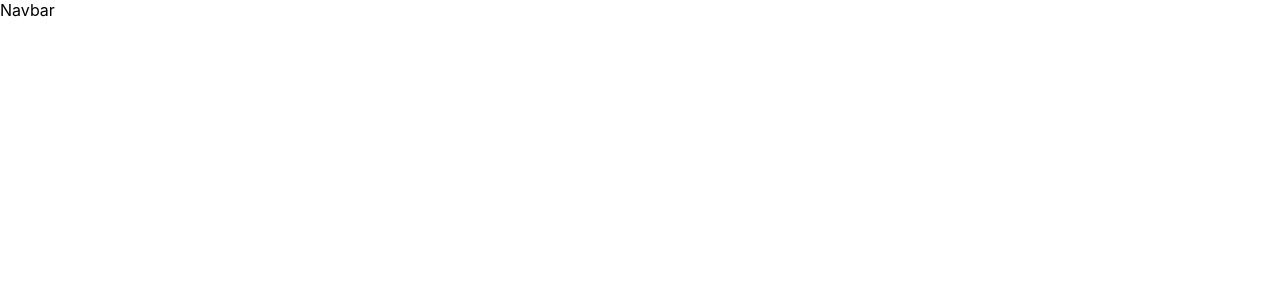
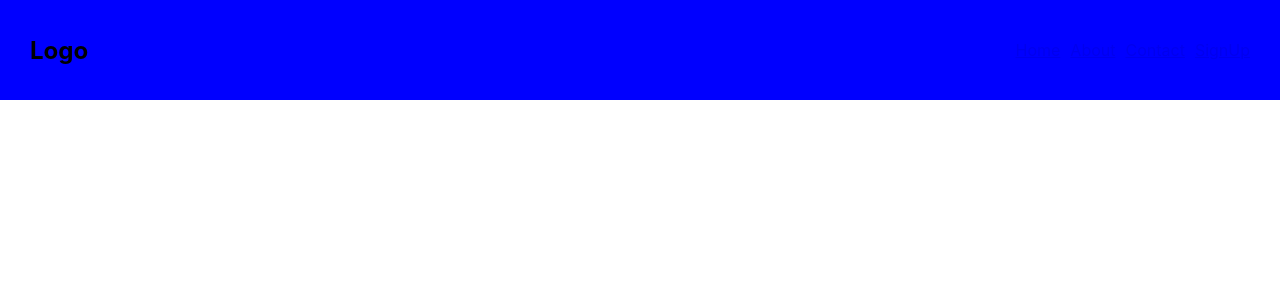
Before and after one commit to NAVEED476/30-days-react, a React (Create React App) app: page / in a window 1280 px wide. Shown: the top 300 px of the page. Built offline with nearby package versions, Linux system fonts and the light colour scheme.

Commit message:
react routr-dom v6 initialized

```diff
--- a/package.json
+++ b/package.json
@@ -8,6 +8,7 @@
     "@testing-library/user-event": "^13.5.0",
     "react": "^18.2.0",
     "react-dom": "^18.2.0",
+    "react-router-dom": "^6.22.0",
     "react-scripts": "5.0.1",
     "web-vitals": "^2.1.4"
   },
--- a/src/30 days/Day 1/Navbar.jsx
+++ b/src/30 days/Day 1/Navbar.jsx
@@ -1,9 +1,22 @@
 // creating a responsive navbar
 import React from 'react'
-
+import "./navbar.css";
+import {Link} from "react-router-dom";
 const Navbar = () => {
   return (
-    <div>Navbar</div>
+    <nav className='navbar-cont'>
+      <div className='logo'>
+        <h1>Logo</h1>
+      </div>
+      <div className='links'>
+        <ul>
+          <Link to="/home"><li>Home</li></Link>
+          <Link to="/about"> <li>About</li></Link>
+          <Link to="/contact"><li>Contact</li></Link>
+          <Link to="/signup"><li>SignUp</li></Link>
+        </ul>
+      </div>
+    </nav>
   )
 }
 
--- /dev/null
+++ b/src/30 days/Day 1/components/About.jsx
@@ -0,0 +1,9 @@
+import React from 'react'
+
+const About = () => {
+  return (
+    <div>About</div>
+  )
+}
+
+export default About
--- /dev/null
+++ b/src/30 days/Day 1/components/Contact.jsx
@@ -0,0 +1,10 @@
+import React from 'react'
+
+const Contact = () => {
+  console.log("contact")
+  return (
+    <div>Contact</div>
+  )
+}
+
+export default Contact
--- /dev/null
+++ b/src/30 days/Day 1/components/Home.jsx
@@ -0,0 +1,10 @@
+import React from 'react'
+
+const Home = () => {
+  console.log("home")
+  return (
+    <div>Home</div>
+  )
+}
+
+export default Home
--- /dev/null
+++ b/src/30 days/Day 1/components/NavbarRoutes.jsx
@@ -0,0 +1,43 @@
+import React from 'react'
+import {Link, createBrowserRouter, RouterProvider} from "react-router-dom";
+import About from './About';
+import Contact from "./Contact";
+import Signup from "./Signup";
+import Home from "./Home";
+import Navbar from '../Navbar';
+const NavbarRoutes = () => {
+
+    const routes = createBrowserRouter([
+
+        {
+            path:"/",
+            element:<Navbar/>,
+            children:[
+                {
+                    path:"/home",
+                    element:<Home/>
+                },
+                {
+                    path:"/about",
+                    element:<About/>
+                },
+                {
+                    path:"/contact",
+                    element:<Contact/>
+                },
+                {
+                    path:"/signup",
+                    element:<Signup/>
+                }
+            ]
+        },
+
+    ])
+  return (
+    <div>
+        <RouterProvider router={routes}></RouterProvider>
+    </div>
+  )
+}
+
+export default NavbarRoutes;
--- /dev/null
+++ b/src/30 days/Day 1/components/Signup.jsx
@@ -0,0 +1,9 @@
+import React from 'react'
+
+const Signup = () => {
+  return (
+    <div>Signup</div>
+  )
+}
+
+export default Signup
--- /dev/null
+++ b/src/30 days/Day 1/navbar.css
@@ -0,0 +1,22 @@
+.navbar-cont{
+    background-color: blue;
+    height: 100px;
+    width: 100%;
+    margin: 0;
+    box-sizing: border-box;
+    display: flex;
+    align-items: center;
+    justify-content: space-between;
+    padding: 0px 30px 0px 30px;
+}
+
+
+.links ul{
+    display: flex;
+    align-items: center;
+    gap: 10px;
+}
+.links ul li{
+    text-decoration: none;
+    list-style: none;
+}
--- /dev/null
+++ b/src/App.css
@@ -0,0 +1,3 @@
+*{
+    margin: 0;
+}
--- a/src/App.js
+++ b/src/App.js
@@ -1,9 +1,10 @@
 import Navbar from "./30 days/Day 1/Navbar";
+import NavbarRoutes from "./30 days/Day 1/components/NavbarRoutes";
 
 function App() {
   return (
     <div className="App">
-     <Navbar/>
+     <NavbarRoutes/>
     </div>
   );
 }
```
Also changed, not shown: 1 other file (tests, documents, lock files or other folders).
